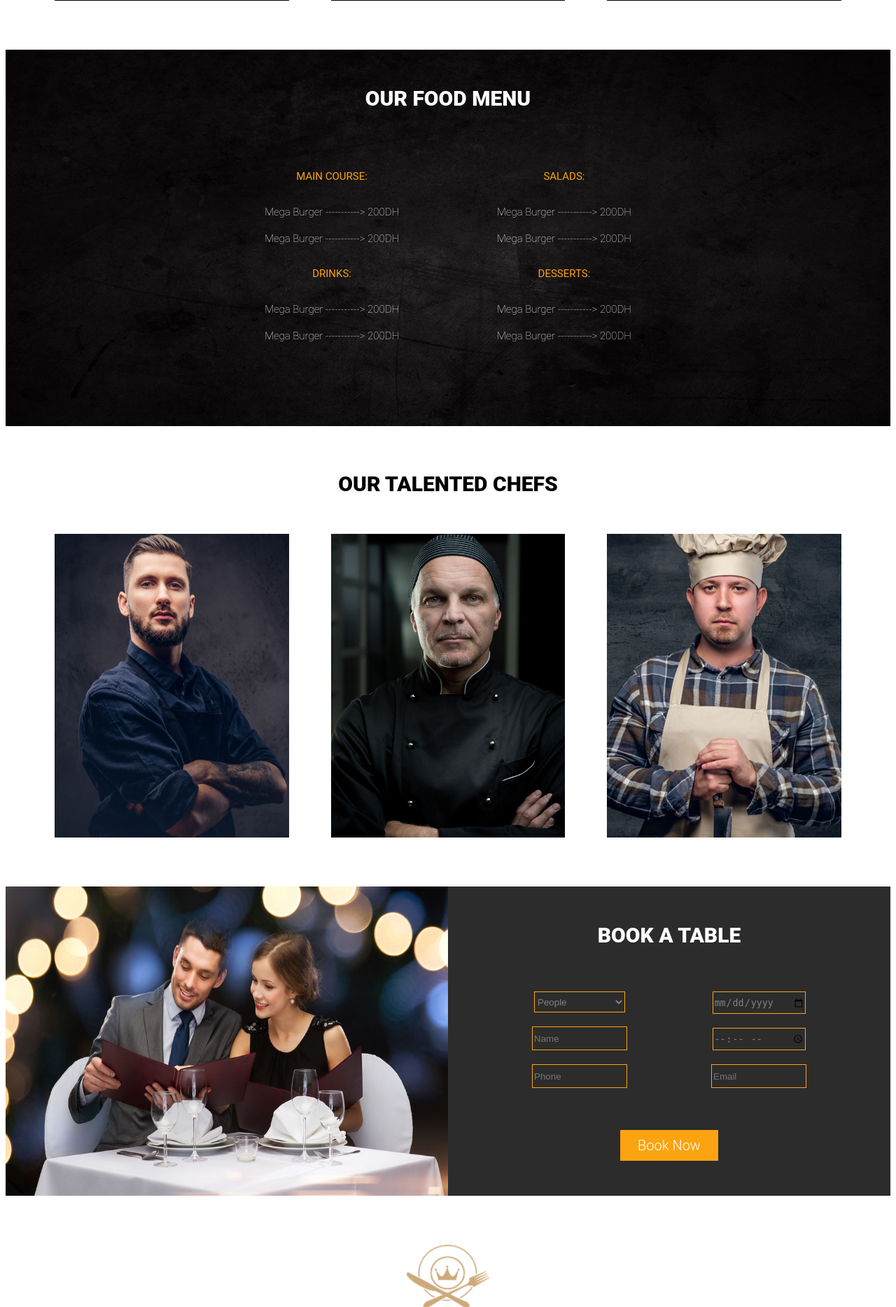
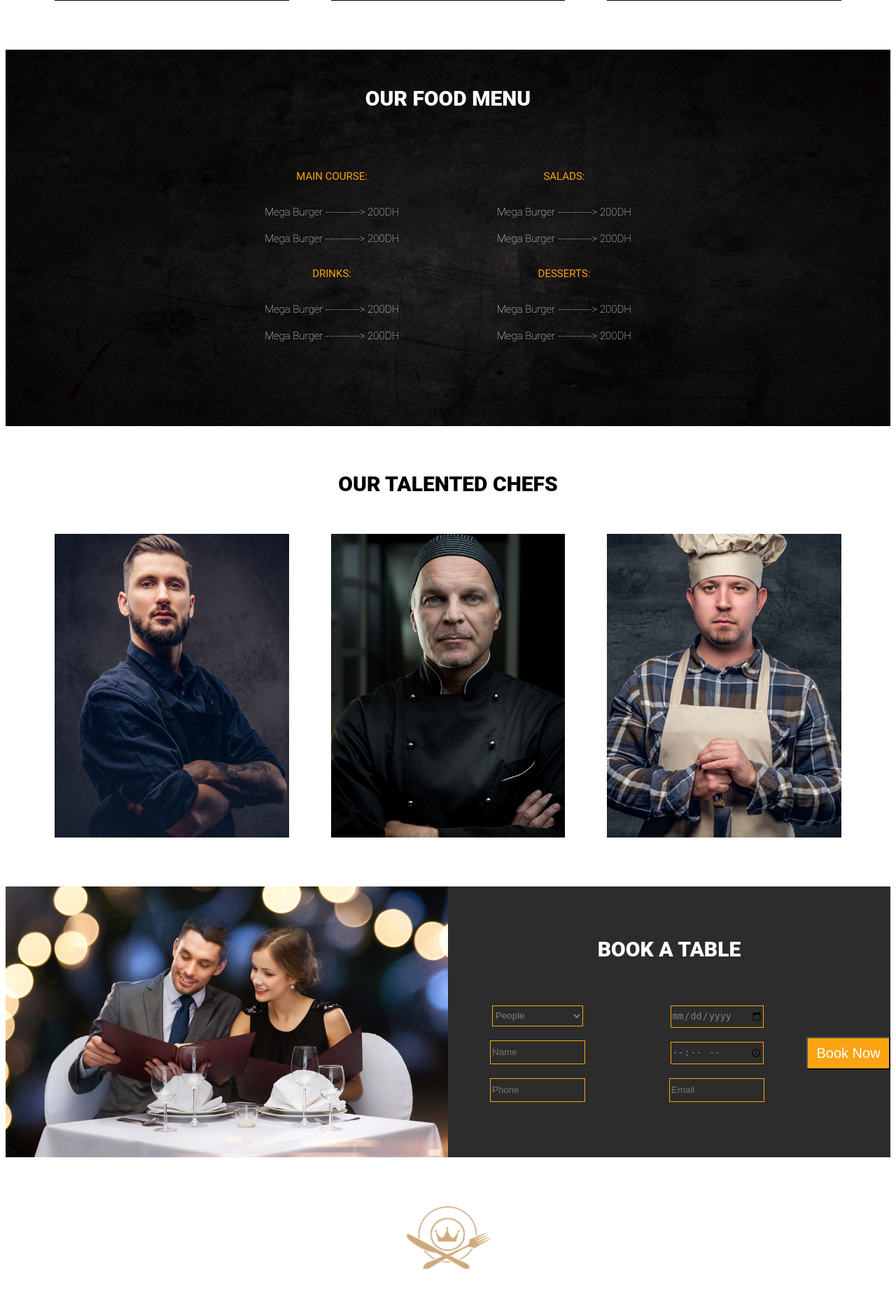
Before and after one commit to zakariaamensar/Restaurant_Website_Project, a PHP site: page / in a window 1280 px wide. Shown: the part 1315-3183 px from the top of the page at 70% size. Run offline with PHP 8.4, Linux system fonts and the light colour scheme.

Commit message:
Adapting the form for the backEnd.

```diff
--- a/Front End/app.css
+++ b/Front End/app.css
@@ -12,7 +12,7 @@ body {
 }
 
 .navBar {
-    background-color: rgb(66, 66, 66);
+    background-color: rgb(44, 44, 44);
     display: flex;
     flex-direction: row;
     justify-content: space-between;
@@ -22,8 +22,8 @@ body {
 }
 
 .logo {
-    width: 70px;
-    height: 50px;
+    width: 80px;
+    height: 60px;
     padding-left: 10px;
     padding-right: 10px;
 
@@ -42,6 +42,7 @@ body {
     height: 30px;
     padding-right: 10px;
 }
+
 
 /* -------------------------------------*/
 
@@ -94,6 +95,12 @@ body {
     text-decoration: none;
 }
 
+
+.order:hover {
+    background-color: rgb(174, 147, 115);
+    font-weight: 300;
+    transition: all 0.5s;
+}
 
 /* -------------------------------------*/
 
@@ -148,6 +155,13 @@ body {
     font-weight: 100;
     padding: 10px;
     text-decoration: none;
+}
+
+.read-more:hover {
+    background-color: rgb(174, 147, 115);
+    color: #fca311;
+    font-weight: 300;
+    transition: all 0.5s;
 }
 
 /* -------------------------------------*/
@@ -223,16 +237,15 @@ body {
 
 .booking-infos {
     display: flex;
-    flex-direction: row;
-    align-items: center;
-    justify-content: center;
+        flex-direction: row;
+        align-items: center;
+        justify-content: center;
     width: 50%;
 
 
 }
 
 .book-btn {
-    margin-bottom: 50px;
     width: 120px;
     background-color: #fca311;
     color: white;
@@ -241,6 +254,23 @@ body {
     padding: 10px;
     text-align: center;
     text-decoration: none;
+    justify-content: center;
+    cursor: pointer;
+
+
+}
+
+
+.book-btn:hover {
+    background-color: rgb(174, 147, 115);
+    transition: all 0.5s;
+}
+
+.form{
+        display: flex;
+        flex-direction: row;
+        align-items: center;
+        justify-content: center;
 }
 
 .col {
@@ -248,7 +278,6 @@ body {
     flex-direction: column;
     align-items: center;
     justify-content: center;
-
 }
 
 .booking-img {
--- a/Front End/index.html
+++ b/Front End/index.html
@@ -133,7 +133,8 @@
             <p class="h1">BOOK A TABLE</p>
             <div class="booking-infos">
 
-                <form action="" class="col">
+                <form action="index1.php" class="form" method="POST">
+                    <div class="col">
                         <select name="people" id="People" class="fields" placeholder="People">
                             <option value="0">People</option>
                             <option value="1">1</option>
@@ -144,14 +145,20 @@
 
                         <input type="text" id="name" name="name" placeholder="Name" class="fields">
                         <input type="number" id="phone" name="phone" placeholder="Phone" class="fields">
-                </form>
-                <form action="" class="col">
+                    </div>
+                    <div class="col">
                         <input type="date" id="date" name="date" placeholder="Date" class="fields">
                         <input type="time" id="time" name="time" placeholder="Time" class="fields">
                         <input type="email" id="email" name="email" placeholder="Email" class="fields">
+
+                    </div>
+                    <div>
+                        <input type="submit" value="Book Now" class="book-btn"
+                        >
+                    </div>
                 </form>
                 </div>
-            <a href="#/" class="book-btn">Book Now</a>
+
 
         </div>
     </section>
```
Lines whose indentation alone changed are shown as unchanged.
